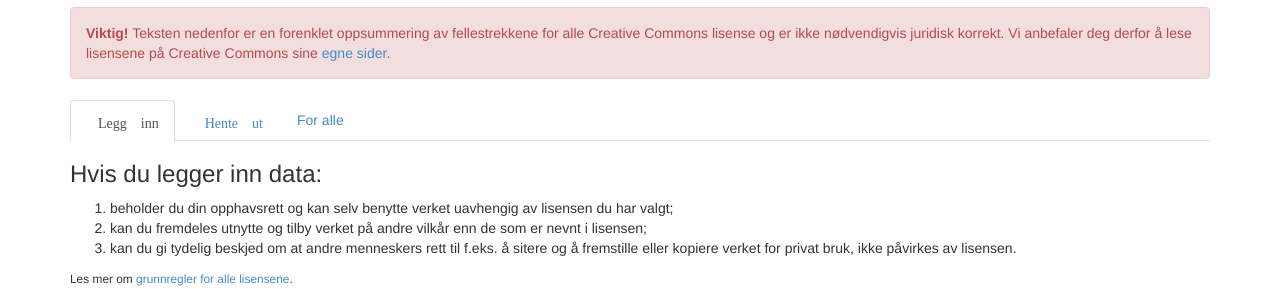
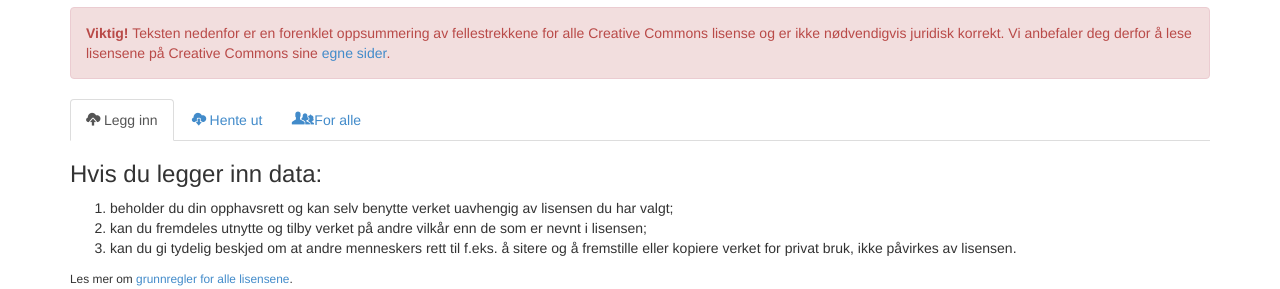
Before and after one commit to Turbasen/www.nasjonalturbase.no, a Jekyll site: the page built from lisenser.html, in a window 1280 px wide. Shown: the part 994-1283 px from the top of the page. Built offline with Jekyll 4.4.1, drawn with Linux system fonts in a browser that asks for light colours; nearby versions of some CDN libraries; Markdown is read by kramdown in place of the engine named in the settings.

Commit message:
Fix Glyphicons on license page

```diff
--- a/lisenser.html
+++ b/lisenser.html
@@ -125,9 +126,15 @@
     href="http://creativecommons.no/node/54">egne sider</a>.</div>
 
 <ul class="nav nav-tabs">
-  <li class="active"><a href="#legge-inn" data-toggle="tab" class="glyphicons download">Legg inn</a></li>
-  <li><a href="#hente-ut" data-toggle="tab" class="glyphicons upload">Hente ut</a></li>
-  <li><a href="#for-alle" data-toggle="tab">For alle</a></li>
+  <li class="active"><a href="#legge-inn" data-toggle="tab">
+    <span class="glyphicons glyphicons-cloud-upload"></span> Legg inn
+  </a></li>
+  <li><a href="#hente-ut" data-toggle="tab">
+    <span class="glyphicons glyphicons-cloud-download"></span> Hente ut
+  </a></li>
+  <li><a href="#for-alle" data-toggle="tab">
+    <span class="glyphicons glyphicons-family"></span> For alle
+  </a></li>
 </ul>
 
 <div class="tab-content">
```
Also changed, not shown: other parts of lisenser.html (+1 -0 lines).
